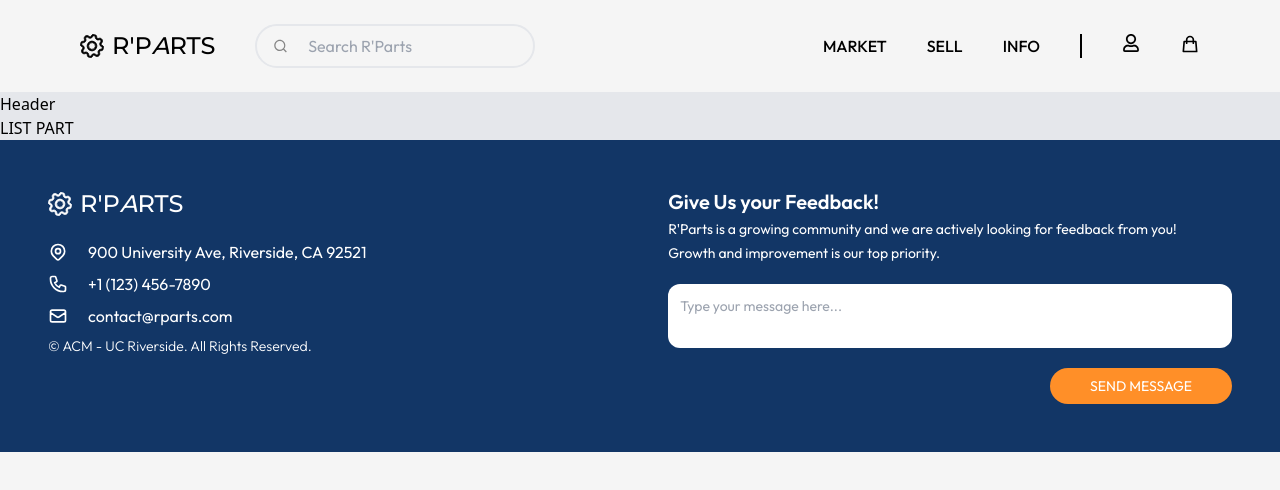
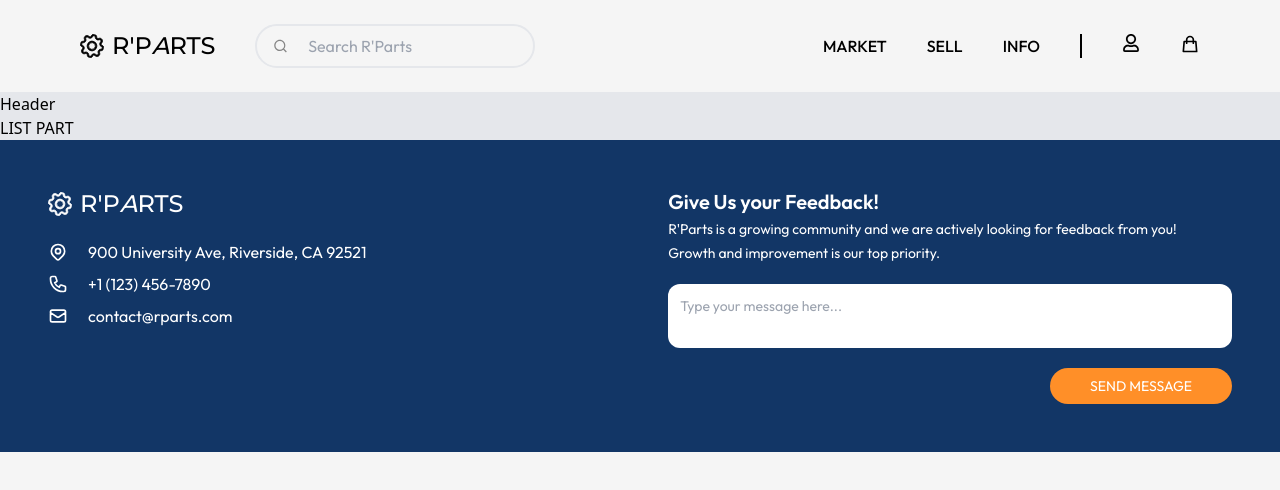
Before and after one commit to shahdivyank/r-parts, a Next.js app: page /sell in a window 1280 px wide. Shown: the top 490 px of the page. Built offline with nearby package versions, Linux system fonts and the light colour scheme.

Commit message:
Forgot to add the file oops

```diff
--- a/src/components/Footer.jsx
+++ b/src/components/Footer.jsx
@@ -40,9 +40,6 @@ const Footer = () => {
             <HiOutlineMail className="text-xl stroke-2" />
             <p>contact@rparts.com</p>
           </div>
-          <p className="text-sm font-light">
-            © ACM - UC Riverside. All Rights Reserved.
-          </p>
         </div>
       </div>
       <div className="flex flex-col justify-between gap-y-5 w-10/12">
```
